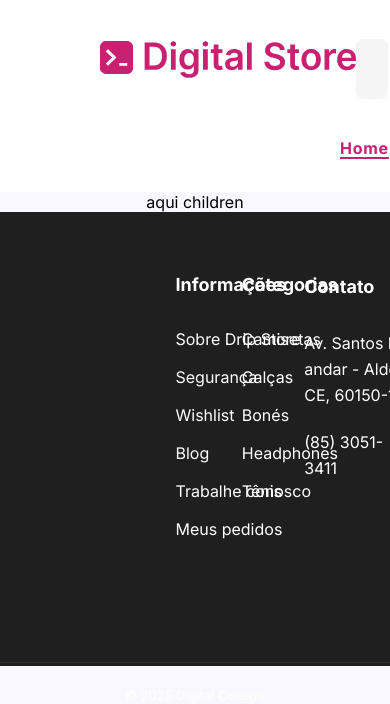
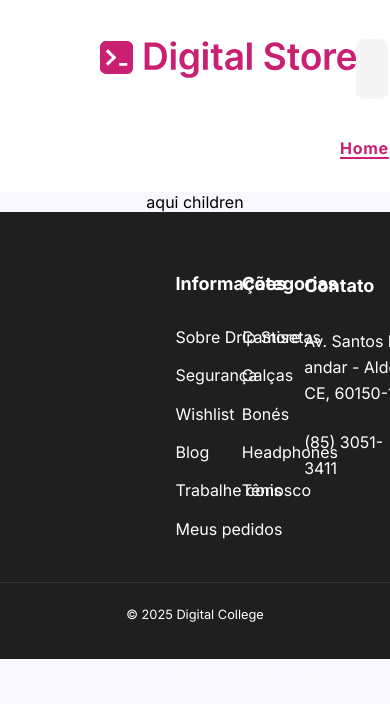
Before and after one commit to daniolivem/drip-store-dc, a React (Vite) app: page / in a window 390 px wide. Shown: the top 704 px of the page. Built offline with nearby package versions, Linux system fonts and the light colour scheme.

Commit message:
atualiza estilos do footer para responsividade

```diff
--- a/package.json
+++ b/package.json
@@ -17,6 +17,7 @@
     "react": "^19.1.0",
     "react-dom": "^19.1.0",
     "react-icons": "^5.5.0",
+    "react-responsive": "^10.0.1",
     "styled-components": "^6.1.18"
   },
   "devDependencies": {
--- a/src/components/Footer/footer.css
+++ b/src/components/Footer/footer.css
@@ -9,7 +9,7 @@ a[href^="tel:"] {
     display: flex;
     flex-direction: column;
     width: 100%;
-    height: 454px;
+    height: auto;
     flex-shrink: 0;
     padding: 2rem;
     background: var(--dark-gray, #1f1f1f);
@@ -20,57 +20,54 @@ a[href^="tel:"] {
 /* ok */
 .footer-header {
     display: flex;
-    align-items: center; /* Alinha os itens verticalmente ao centro */
-    gap: 10px; /* Espaço entre o logo e o título */
+    align-items: center;
+    gap: 1rem; /* Espaço entre o logo e o título */
     margin-bottom: 1.5rem; /* Espaço abaixo do conjunto logo+título */
-    align-self: flex-start; /* Alinha o conjunto à esquerda */
+    /* align-self: flex-start;  */
 
 }
 /* ok */
 .footer-logo {
-    width: 33px;
-    height: 33px;
-    /* padding: 0px;
-    margin-left: 20px;
-    margin-top: 40px; */
+    width: 2rem;
+    height: 2rem;
+    padding: 0px;
+    margin-left: 1.25rem;
+    margin-top: 1.25rem;
 
 }
 /* ok */
 .footer-title {
-    margin-top: 40px;
+    margin-top: 1.25rem;
     color: var(--white, #FFF);
     font-family: Inter;
-    font-size: 36.395px;
+    font-size: 2.25rem;
     font-style: normal;
     font-weight: 600;
-    line-height: normal;
-    letter-spacing: -0.364px;
+    letter-spacing: 0.0225rem;
 
 }
 /* ok */
 .footer-description {
     width: 307px;
-    margin-top: 10px;
-    margin-left: 20px;
+    margin-top: 0.6rem;
+    margin-left: 1.25rem;
     color: var(--white, #FFFFFF);
     font-family: Inter;
-    font-size: 16px;
+    font-size: 1rem;
     font-style: normal;
     font-weight: 400;
-    line-height: 26px; /* 162.5% */
-
+    line-height: 1.63rem; /* 162.5% */
 }
 
-/* ok */
 .footer-info {
     position: absolute;
     align-items: center;
     justify-content: center;
     left: 45%;
-    margin-top: 30px;
+    margin-top: 1.8rem;
     color: var(--white, #FFFFFF);
     font-family: Inter;
-    font-size: 18px;
+    font-size: 1.125rem;
     font-style: normal;
     font-weight: 600;
     line-height: normal;
@@ -78,10 +75,10 @@ a[href^="tel:"] {
 }
 /* ok */
 .footer-info-title {
-    margin-bottom: 25px;
+    margin-bottom: 1.5rem;
     color: var(--white, #FFF);
     font-family: Inter;
-    font-size: 18px;
+    font-size: 1.125rem;
     font-style: normal;
     font-weight: 500;
     line-height: normal;
@@ -92,7 +89,7 @@ a[href^="tel:"] {
 .footer-info-list {
     color: var(--white, #FFF);
     font-family: Inter;
-    font-size: 18px;
+    font-size: 1.125rem;
     font-style: normal;
     font-weight: 400;
     line-height: 38px; /* 237.5% */
@@ -103,17 +100,17 @@ a[href^="tel:"] {
     padding: 10;
     color: var(--white, #FFF);
     font-family: Inter;
-    font-size: 16px;
+    font-size: 1rem;
     font-style: normal;
     font-weight: 400;
-    line-height: 38px; /* 237.5% */
+    line-height: 2.4rem; /* 237.5% */
 }
 /* ok */
 .footer-categories-title {
-    margin-bottom: 25px;
+    margin-bottom: 1.5rem;
     color: var(--white, #FFF);
     font-family: Inter;
-    font-size: 18px;
+    font-size: 1.125rem;
     font-style: normal;
     font-weight: 500;
     line-height: normal;
@@ -125,10 +122,10 @@ a[href^="tel:"] {
     align-items: center;
     justify-content: center;
     left: 62%;
-    margin-top: 30px;
+    margin-top: 1.8rem;
     color: var(--white, #FFFFFF);
     font-family: Inter;
-    font-size: 18px;
+    font-size: 1.125rem;
     font-style: normal;
     font-weight: 600;
     line-height: normal;
@@ -138,25 +135,25 @@ a[href^="tel:"] {
 .footer-categories-list {
     color: var(--white, #FFF);
     font-family: Inter;
-    font-size: 18px;
+    font-size: 1.125rem;
     font-style: normal;
     font-weight: 400;
-    line-height: 38px; /* 237.5% */
+    line-height: 2.4rem; /* 237.5% */
 }
 
 .footer-c {
 
     color: var(--white, #FFF);
     font-family: Inter;
-    font-size: 16px;
+    font-size: 1rem;
     font-style: normal;
     font-weight: 400;
-    line-height: 38px; /* 237.5% */
+    line-height: 2.4rem; /* 237.5% */
 }
 
 
 .footer-address-title {
-    margin-bottom: 35px;
+    margin-bottom: 2.2rem;
 
 }
 
@@ -166,46 +163,46 @@ a[href^="tel:"] {
     align-items: center;
     justify-content: center;
     left: 78%;
-    margin-top: 30px;
+    margin-top: 1.8rem;
     color: var(--white, #FFF);
     font-family: Inter;
-    font-size: 18px;
+    font-size: 1.125rem;
     font-style: normal;
     font-weight: 400;
-    line-height: 26px; /* 162.5% */
+    line-height: 1.63rem; /* 162.5% */
 
 }
 
 .p-address {
-    margin-top: 30px;
+    margin-top: 1.8rem;
     color: var(--white, #FFF);
     font-family: Inter;
-    font-size: 16px;
+    font-size: 1rem;
     font-style: normal;
     font-weight: 400;
-    line-height: 26px; /* 162.5% */
+    line-height: 1.63rem; /* 162.5% */
 }
 .footer-phone {
     max-width: 231px;
-    max-height: 100px;
+    max-height: 6.25rem;
     position: absolute;
     align-items: center;
     justify-content: center;
     left: 78%;
-    margin: 100px 0 0 0;
-    padding-top: 85px;
+    margin: 6.25rem 0 0 0;
+    padding-top: 5.3rem;
     font-family: Inter;
-    font-size: 16px;
+    font-size: 1rem;
     font-style: normal;
     font-weight: 400;
-    line-height: 26px; /* 162.5% */
+    line-height: 1.63rem; /* 162.5% */
 
 }
 
 .footer-phone:hover {
-    margin-bottom: 35px;
+    margin-bottom: 2.2rem;
     font-family: Inter;
-    font-size: 18px;
+    font-size: 1.125rem;
     font-style: normal;
     font-weight: 500;
     line-height: normal;
@@ -219,8 +216,8 @@ a[href^="tel:"] {
     justify-content: center; /* Centraliza horizontalmente os itens */
     width: 1240px;
     height: 1px;
-    margin-bottom: 20px;
-    margin-top: 90px;
+    margin-bottom: 1.25rem;
+    margin-top: 5.625rem;
     margin-left: auto; /* Adicione esta linha */
     margin-right: auto; /* Adicione esta linha */
     padding: 0;
@@ -232,9 +229,9 @@ a[href^="tel:"] {
 
 .footer-social-icon {
     display: inline-block;
-    margin-left: 65px;
-    padding-top: 26px;
-    height: 20.534px;
+    margin-left: 4rem;
+    padding-top: 1.63rem;
+    height: 1.25rem;
 
 }
 .footer-social-icon:last-child {
@@ -249,60 +246,8 @@ a[href^="tel:"] {
     color: var(--white, #FFF);
     font-feature-settings: 'liga' off, 'clig' off;
     font-family: Inter;
-    font-size: 13px;
+    font-size: 0.8rem;
     font-style: normal;
     font-weight: 400;
-    line-height: 24px; /* 184.615% */
+    line-height: 1.5rem; /* 184.615% */
 }
-@media only screen and (max-width: 1024px) {
-  .footer {
-    padding: 2rem !important;
-  }
-
-  .footer-content {
-    justify-content: space-around !important;
-  }
-}
-
-@media only screen and (max-width: 768px) {
-  .footer-header {
-    flex-direction: column !important;
-    align-items: flex-start !important;
-  }
-
-  .footer-logo {
-    margin-bottom: 0.5rem !important;
-  }
-
-  .footer-info, .footer-categories, .footer-address-container {
-    min-width: 45% !important;
-    flex: 0 0 45% !important;
-  }
-
-  .footer-content {
-    flex-wrap: wrap !important;
-  }
-}
-
-@media only screen and (max-width: 576px) {
-  .footer {
-    padding: 2rem 1rem !important;
-  }
-
-  .footer-title {
-    font-size: 24px !important;
-  }
-
-  .footer-description {
-    margin-bottom: 1.5rem !important;
-  }
-
-  .footer-info, .footer-categories, .footer-address-container {
-    min-width: 100% !important;
-    flex: 0 0 100% !important;
-  }
-
-  .footer-social {
-    gap: 1.5rem !important;
-  }
-}
--- a/src/components/Footer/index.jsx
+++ b/src/components/Footer/index.jsx
@@ -91,6 +91,13 @@ export const Footer = () => (
         <div className="footer-copy">
             <FooterCopy >© {new Date().getFullYear()} Digital College</FooterCopy>
         </div>
+        <div className="footer-content">
+            <div className="footer-info">...</div>
+            <div className="footer-categories">...</div>
+            <address className="footer-address">...</address>
+            <div className="footer-phone">...</div>
+        </div>
+
     </footer>
 );
 
```
Also changed, not shown: 1 other file (tests, documents, lock files or other folders).
